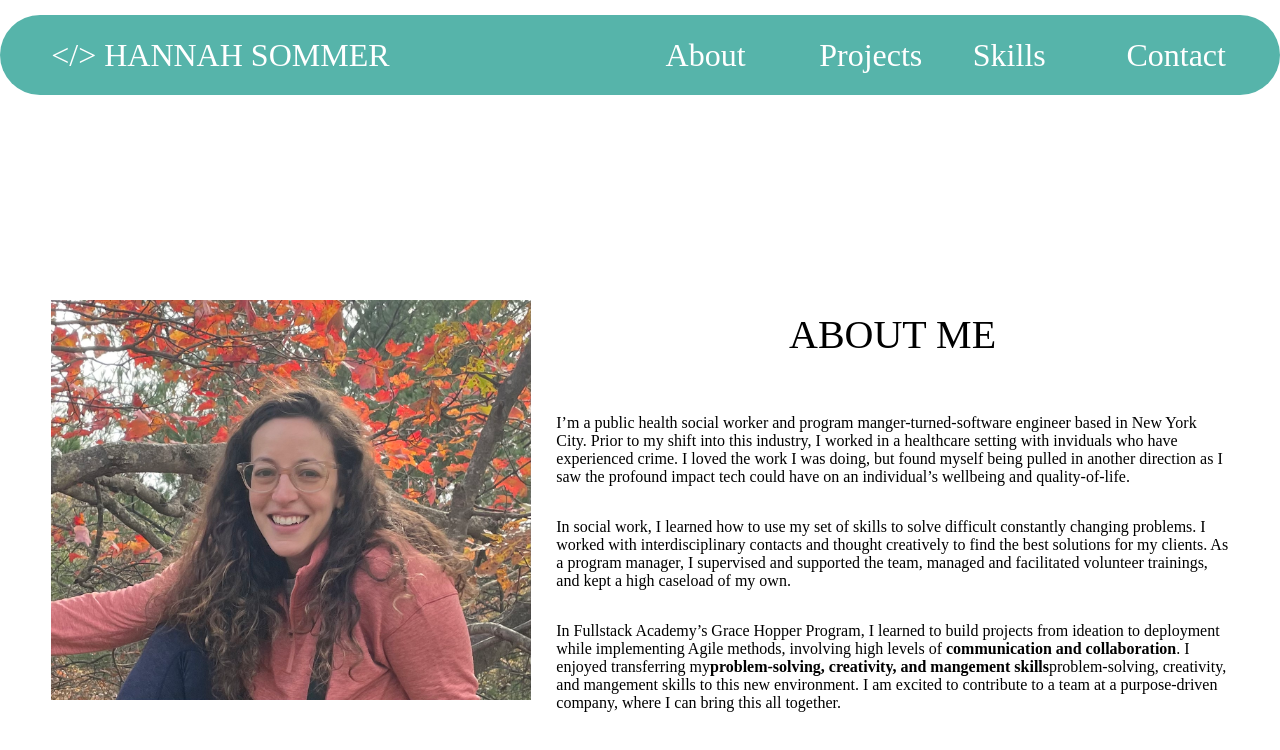
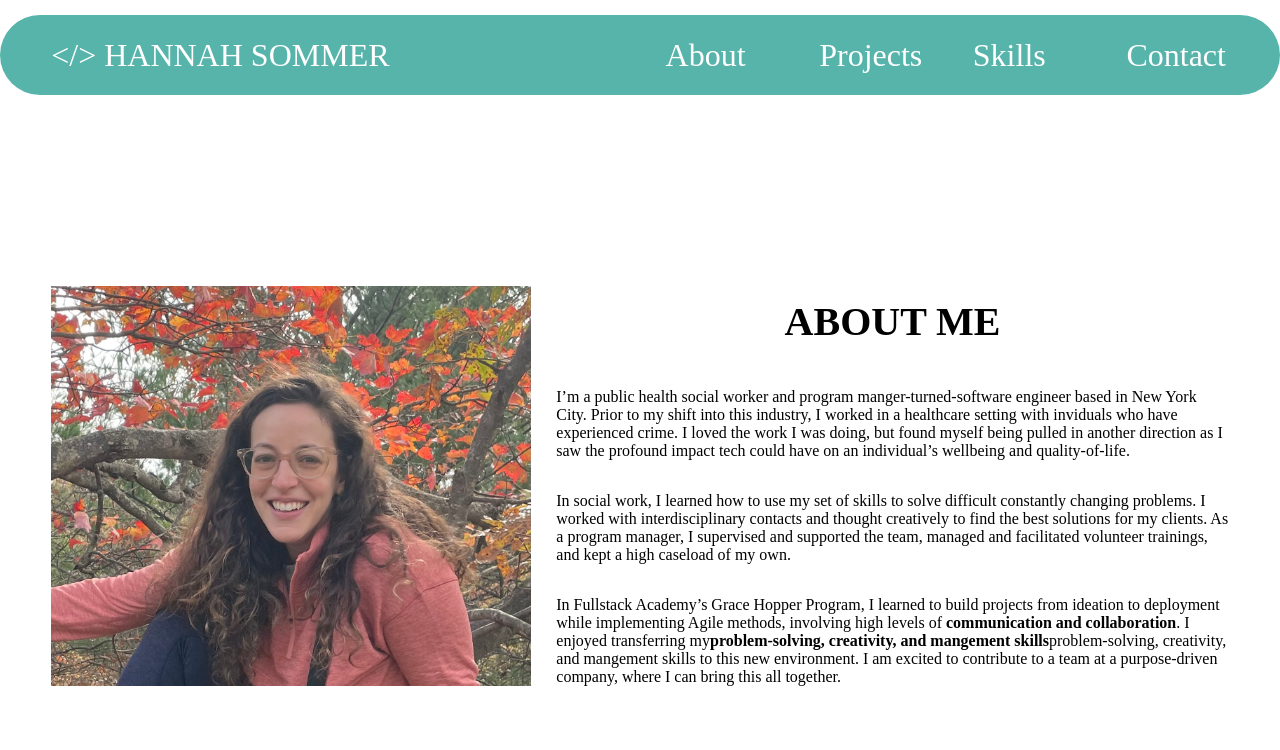
Before and after one commit to sommerh/sommerh.github.io, a React (Create React App) app: page / in a window 1280 px wide. Shown: the part 785-1535 px from the top of the page. Built offline with nearby package versions, Linux system fonts and the light colour scheme; a web font is replaced by a local one.

Commit message:
Edit about me title

```diff
--- a/src/components/About.js
+++ b/src/components/About.js
@@ -7,7 +7,7 @@ const About = () => {
       <div id="about-body">
         <img src={headshot} id="headshot" alt="hiking-headshot" />
         <div id="about-text">
-          <p>ABOUT ME</p>
+          <h1>ABOUT ME</h1>
           <p>{`I’m a public health social worker and program manger-turned-software engineer based in New York City. Prior to my shift into this industry, I worked in a healthcare setting with inviduals who have experienced crime. I loved the work I was doing, but found myself being pulled in another direction as I saw the profound impact tech could have on an individual’s wellbeing and quality-of-life.`}</p>
           <p>{`In social work, I learned how to use my set of skills to solve difficult constantly changing problems. I worked with interdisciplinary contacts and thought creatively to find the best solutions for my clients. As a program manager, I supervised and supported the team, managed and facilitated volunteer trainings, and kept a high caseload of my own.`}</p>
           <p>
--- a/src/components/NavBar.js
+++ b/src/components/NavBar.js
@@ -1,4 +1,6 @@
 import React from 'react';
+
+//TODO: make the section user clicks turn pink
 
 const NavBar = () => {
   return (
--- a/src/index.css
+++ b/src/index.css
@@ -96,7 +96,7 @@ nav a {
   flex-direction: column;
 }
 
-#about-text p:first-child {
+#about-text h1 {
   align-self: center;
   font-size: 5vh;
 }
```
